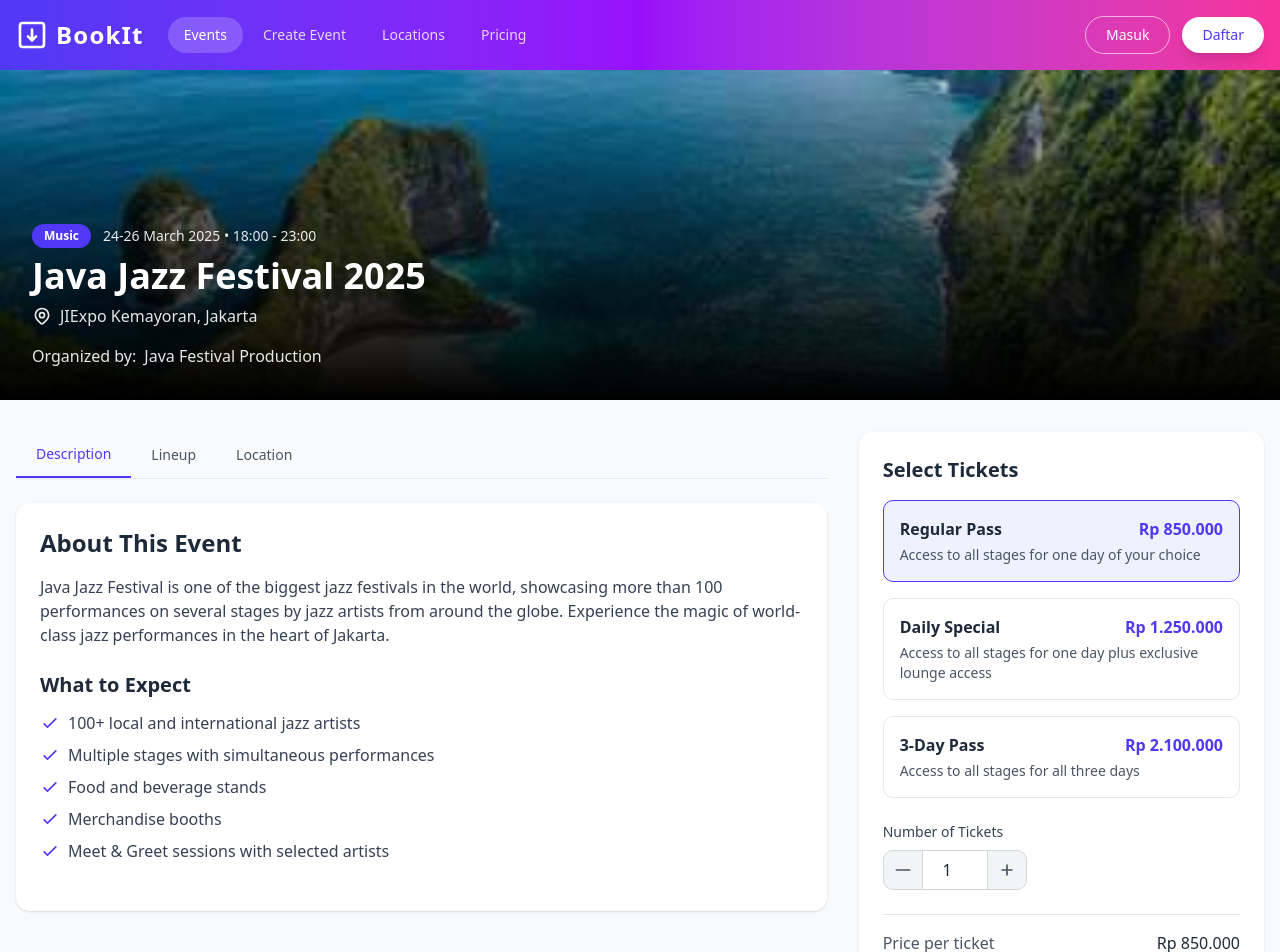
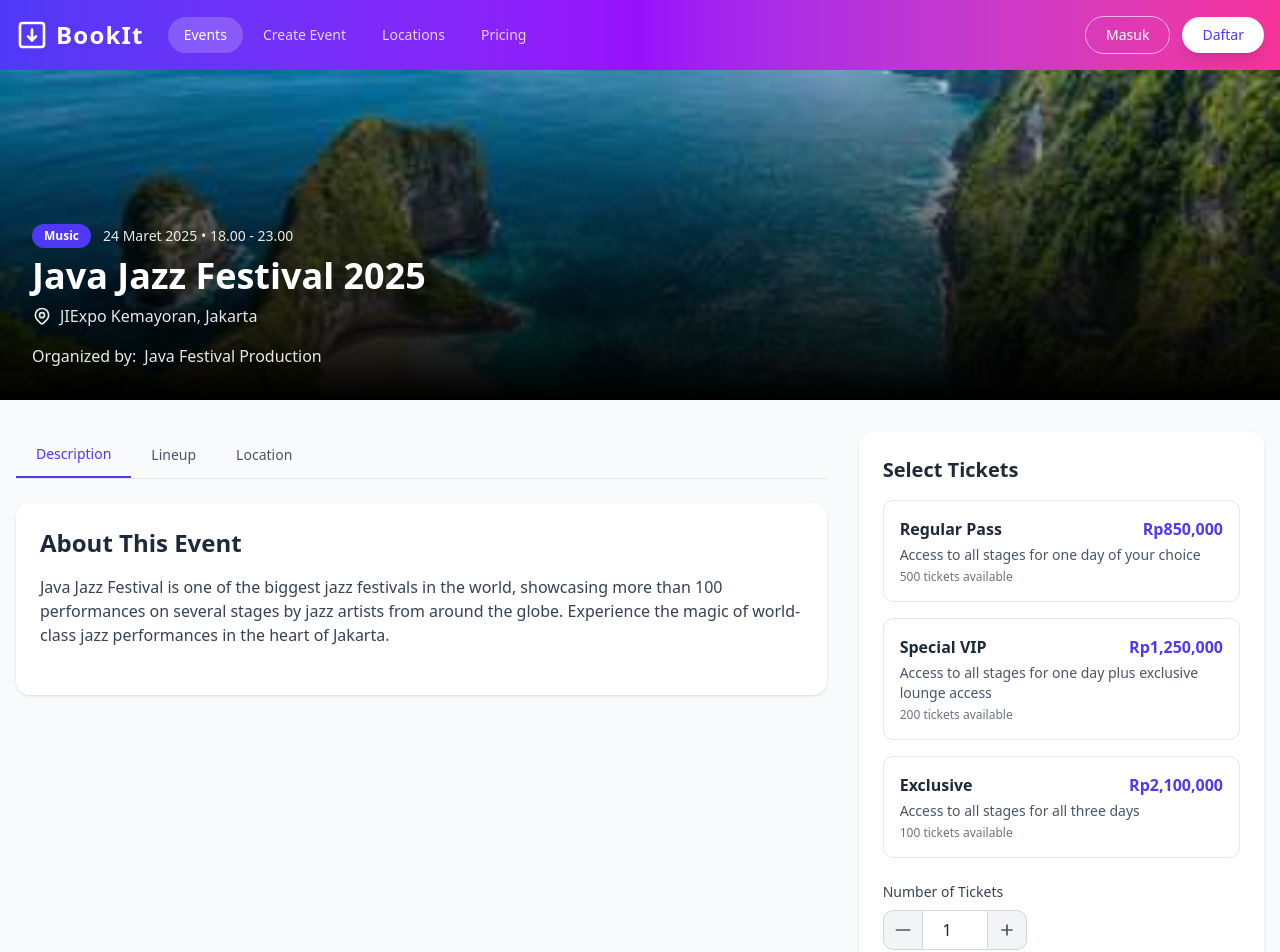
Before and after one commit to Pramudito2004/BookIt, a Next.js app: page /ticket/1 in a window 1280 px wide. Shown: the top 952 px of the page. Built offline with nearby package versions, Linux system fonts and the light colour scheme.

Commit message:
menyesuaikan atribut dengan erd

```diff
--- a/src/app/ticket/[id]/page.tsx
+++ b/src/app/ticket/[id]/page.tsx
@@ -1,3 +1,4 @@
+// src\app\ticket\[id]\page.tsx
 "use client";
 
 import React, { useState, useEffect } from "react";
@@ -12,29 +13,49 @@ export default function EventDetailPage() {
   const eventId = params.id;
   const [activeTab, setActiveTab] = useState("description");
   const [ticketQuantity, setTicketQuantity] = useState(1);
-  const [selectedTicketType, setSelectedTicketType] = useState("regular");
+  const [selectedTicketType, setSelectedTicketType] = useState<string | null>(
+    null
+  );
   const [isCheckoutOpen, setIsCheckoutOpen] = useState(false);
 
-  // Mock event data - in a real app you would fetch this based on eventId
+  // Mock event data based on Prisma schema
   const event = {
-    id: eventId,
-    title: "Java Jazz Festival 2025",
-    date: "24-26 March 2025",
-    time: "18:00 - 23:00",
-    location: "JIExpo Kemayoran, Jakarta",
-    address:
-      "Jl. Benyamin Sueb, Pademangan Tim., Jakarta Utara, DKI Jakarta 14410",
-    category: "Music",
-    image: "/image/bali.jpeg",
-    organizer: "Java Festival Production",
-    description:
+    event_id: eventId,
+    nama_event: "Java Jazz Festival 2025",
+    deskripsi:
       "Java Jazz Festival is one of the biggest jazz festivals in the world, showcasing more than 100 performances on several stages by jazz artists from around the globe. Experience the magic of world-class jazz performances in the heart of Jakarta.",
-    features: [
-      "100+ local and international jazz artists",
-      "Multiple stages with simultaneous performances",
-      "Food and beverage stands",
-      "Merchandise booths",
-      "Meet & Greet sessions with selected artists",
+    lokasi: "JIExpo Kemayoran, Jakarta",
+    tanggal_mulai: new Date("2025-03-24T18:00:00"),
+    tanggal_selesai: new Date("2025-03-26T23:00:00"),
+    foto_event: "/image/bali.jpeg",
+    kategori_event: "Music",
+    creator: {
+      nama_brand: "Java Festival Production",
+      kontak: "+62 812-3456-7890",
+    },
+    tipe_tikets: [
+      {
+        tiket_type_id: "regular",
+        nama: "Regular Pass",
+        harga: 850000,
+        jumlah_tersedia: 500,
+        deskripsi: "Access to all stages for one day of your choice",
+      },
+      {
+        tiket_type_id: "vip",
+        nama: "Special VIP",
+        harga: 1250000,
+        jumlah_tersedia: 200,
+        deskripsi:
+          "Access to all stages for one day plus exclusive lounge access",
+      },
+      {
+        tiket_type_id: "exclusive",
+        nama: "Exclusive",
+        harga: 2100000,
+        jumlah_tersedia: 100,
+        deskripsi: "Access to all stages for all three days",
+      },
     ],
     lineup: [
       { name: "Diana Krall", time: "21:00 - 22:30", day: "Friday, 24 March" },
@@ -51,43 +72,22 @@ export default function EventDetailPage() {
         day: "Saturday, 25 March",
       },
     ],
-    ticketTypes: [
-      {
-        id: "regular",
-        name: "Regular Pass",
-        price: "Rp 850.000",
-        priceValue: 850000,
-        description: "Access to all stages for one day of your choice",
-      },
-      {
-        id: "daily-special",
-        name: "Daily Special",
-        price: "Rp 1.250.000",
-        priceValue: 1250000,
-        description:
-          "Access to all stages for one day plus exclusive lounge access",
-      },
-      {
-        id: "3-day",
-        name: "3-Day Pass",
-        price: "Rp 2.100.000",
-        priceValue: 2100000,
-        description: "Access to all stages for all three days",
-      },
-    ],
   };
 
   // Calculate ticket price based on selected ticket type and quantity
-  const selectedTicket = event.ticketTypes.find(
-    (t) => t.id === selectedTicketType
+  const selectedTicket = event.tipe_tikets.find(
+    (t) => t.tiket_type_id === selectedTicketType
   );
   const totalPrice = selectedTicket
-    ? selectedTicket.priceValue * ticketQuantity
+    ? Number(selectedTicket.harga) * ticketQuantity
     : 0;
   const formattedPrice = new Intl.NumberFormat("id-ID", {
     style: "currency",
     currency: "IDR",
   }).format(totalPrice);
+
+  // Rest of the component remains the same as the previous implementation
+  // ... (copy the entire previous implementation, replacing event references)
 
   return (
     <div className="min-h-screen bg-gray-50">
@@ -95,8 +95,8 @@ export default function EventDetailPage() {
       {/* Event Header with Image */}
       <div className="w-full h-[50vh] relative pt-16">
         <Image
-          src={event.image}
-          alt={event.title}
+          src={event.foto_event}
+          alt={event.nama_event}
           fill
           className="object-cover"
         />
@@ -105,14 +105,28 @@ export default function EventDetailPage() {
         <div className="absolute bottom-0 left-0 right-0 p-8 container mx-auto">
           <div className="flex items-center mb-2">
             <span className="bg-indigo-600 text-white text-xs font-bold px-3 py-1 rounded-full mr-3">
-              {event.category}
+              {event.kategori_event}
             </span>
             <span className="text-white/90 text-sm">
-              {event.date} • {event.time}
+              {event.tanggal_mulai.toLocaleDateString("id-ID", {
+                day: "numeric",
+                month: "long",
+                year: "numeric",
+              })}{" "}
+              •{" "}
+              {event.tanggal_mulai.toLocaleTimeString("id-ID", {
+                hour: "2-digit",
+                minute: "2-digit",
+              })}{" "}
+              -{" "}
+              {event.tanggal_selesai.toLocaleTimeString("id-ID", {
+                hour: "2-digit",
+                minute: "2-digit",
+              })}
             </span>
           </div>
           <h1 className="text-3xl md:text-4xl font-bold text-white mb-2">
-            {event.title}
+            {event.nama_event}
           </h1>
           <div className="flex items-center text-white/90 mb-4">
             <svg
@@ -134,11 +148,11 @@ export default function EventDetailPage() {
                 d="M15 11a3 3 0 11-6 0 3 3 0 016 0z"
               />
             </svg>
-            {event.location}
+            {event.lokasi}
           </div>
           <div className="flex items-center text-white/90">
             <span className="mr-2">Organized by:</span>
-            <span className="font-medium">{event.organizer}</span>
+            <span className="font-medium">{event.creator.nama_brand}</span>
           </div>
         </div>
       </div>
@@ -177,32 +191,7 @@ export default function EventDetailPage() {
                   <h2 className="text-2xl font-bold mb-4 text-gray-800">
                     About This Event
                   </h2>
-                  <p className="text-gray-700 mb-6">{event.description}</p>
-
-                  <h3 className="text-xl font-bold mb-3 text-gray-800">
-                    What to Expect
-                  </h3>
-                  <ul className="space-y-2 mb-6">
-                    {event.features.map((feature, index) => (
-                      <li key={index} className="flex items-start">
-                        <svg
-                          className="w-5 h-5 text-indigo-600 mr-2 mt-0.5"
-                          fill="none"
-                          stroke="currentColor"
-                          viewBox="0 0 24 24"
-                        >
-                          <path
-                            strokeLinecap="round"
-                            strokeLinejoin="round"
-                            strokeWidth="2"
-                            d="M5 13l4 4L19 7"
-                          />
-                        </svg>
-                        <span className="text-gray-700">{feature}</span>
-                      </li>
-                    ))}
-                  </ul>
-
+                  <p className="text-gray-700 mb-6">{event.deskripsi}</p>
                 </div>
               )}
 
@@ -254,84 +243,8 @@ export default function EventDetailPage() {
                   </h2>
                   <div className="bg-gray-100 p-4 rounded-lg mb-6">
                     <h3 className="font-bold mb-2 text-gray-800">
-                      {event.location}
+                      {event.lokasi}
                     </h3>
-                    <p className="text-gray-700 mb-4 text-gray-800">
-                      {event.address}
-                    </p>
-                    <div className="relative w-full h-64 rounded-lg overflow-hidden">
-                      <Image
-                        src="/api/placeholder/800/400"
-                        alt="Map location"
-                        fill
-                        className="object-cover"
-                      />
-                      <div className="absolute inset-0 flex items-center justify-center">
-                        <span className="px-4 py-2 bg-white/80 rounded-lg text-sm font-medium text-gray-800">
-                          Interactive map would be displayed here
-                        </span>
-                      </div>
-                    </div>
-                  </div>
-
-                  <h3 className="text-xl font-bold mb-3 text-gray-800">
-                    Getting There
-                  </h3>
-                  <div className="space-y-4">
-                    <div className="flex items-start">
-                      <div className="flex-shrink-0 w-10 h-10 bg-indigo-100 rounded-full flex items-center justify-center mr-4">
-                        <svg
-                          className="w-5 h-5 text-indigo-600"
-                          fill="none"
-                          stroke="currentColor"
-                          viewBox="0 0 24 24"
-                        >
-                          <path
-                            strokeLinecap="round"
-                            strokeLinejoin="round"
-                            strokeWidth="2"
-                            d="M13.828 10.172a4 4 0 00-5.656 0l-4 4a4 4 0 105.656 5.656l1.102-1.101m-.758-4.899a4 4 0 005.656 0l4-4a4 4 0 00-5.656-5.656l-1.1 1.1"
-                          />
-                        </svg>
-                      </div>
-                      <div>
-                        <h4 className="font-bold mb-1 text-gray-800">
-                          Public Transportation
-                        </h4>
-                        <p className="text-gray-700">
-                          TransJakarta Bus: Route 3K from Harmoni to Pademangan
-                        </p>
-                        <p className="text-gray-700">
-                          MRT: Get off at Bundaran HI station, then take a taxi
-                        </p>
-                      </div>
-                    </div>
-
-                    <div className="flex items-start">
-                      <div className="flex-shrink-0 w-10 h-10 bg-indigo-100 rounded-full flex items-center justify-center mr-4">
-                        <svg
-                          className="w-5 h-5 text-indigo-600"
-                          fill="none"
-                          stroke="currentColor"
-                          viewBox="0 0 24 24"
-                        >
-                          <path
-                            strokeLinecap="round"
-                            strokeLinejoin="round"
-                            strokeWidth="2"
-                            d="M5 8h14M5 8a2 2 0 110-4h14a2 2 0 110 4M5 8v10a2 2 0 002 2h10a2 2 0 002-2V8m-9 4h4"
-                          />
-                        </svg>
-                      </div>
-                      <div>
-                        <h4 className="font-bold mb-1 text-gray-800">
-                          Parking
-                        </h4>
-                        <p className="text-gray-700">
-                          On-site parking available for Rp 25.000 per entry
-                        </p>
-                      </div>
-                    </div>
                   </div>
                 </div>
               )}
@@ -347,24 +260,25 @@ export default function EventDetailPage() {
 
               {/* Ticket Type Selection */}
               <div className="space-y-4 mb-6">
-                {event.ticketTypes.map((ticket) => (
+                {event.tipe_tikets.map((ticket) => (
                   <div
-                    key={ticket.id}
-                    onClick={() => setSelectedTicketType(ticket.id)}
+                    key={ticket.tiket_type_id}
+                    onClick={() => setSelectedTicketType(ticket.tiket_type_id)}
                     className={`p-4 border rounded-lg cursor-pointer transition-all ${
-                      selectedTicketType === ticket.id
+                      selectedTicketType === ticket.tiket_type_id
                         ? "border-indigo-600 bg-indigo-50"
                         : "border-gray-200 hover:border-indigo-300"
                     }`}
                   >
                     <div className="flex justify-between items-center mb-1">
-                      <h3 className="font-bold text-gray-800">{ticket.name}</h3>
+                      <h3 className="font-bold text-gray-800">{ticket.nama}</h3>
                       <span className="font-bold text-indigo-600">
-                        {ticket.price}
+                        Rp{ticket.harga.toLocaleString()}
                       </span>
                     </div>
-                    <p className="text-sm text-gray-600">
-                      {ticket.description}
+                    <p className="text-sm text-gray-600">{ticket.deskripsi}</p>
+                    <p className="text-xs text-gray-500 mt-1">
+                      {ticket.jumlah_tersedia} tickets available
                     </p>
                   </div>
                 ))}
@@ -432,7 +346,11 @@ export default function EventDetailPage() {
               <div className="border-t border-gray-200 pt-4 mb-6">
                 <div className="flex justify-between mb-2 text-gray-800">
                   <span className="text-gray-600">Price per ticket</span>
-                  <span>{selectedTicket?.price}</span>
+                  <span>
+                    {selectedTicket
+                      ? `Rp${selectedTicket.harga.toLocaleString()}`
+                      : "-"}
+                  </span>
                 </div>
                 <div className="flex justify-between mb-2 text-gray-800">
                   <span className="text-gray-600">Quantity</span>
@@ -447,7 +365,12 @@ export default function EventDetailPage() {
               {/* Checkout Button */}
               <button
                 onClick={() => setIsCheckoutOpen(true)}
-                className="w-full py-3 px-4 bg-gradient-to-r from-indigo-600 to-purple-600 text-white rounded-lg font-medium hover:from-indigo-700 hover:to-purple-700 transition-all duration-300 shadow-md"
+                disabled={!selectedTicketType}
+                className={`w-full py-3 px-4 rounded-lg font-medium transition-all duration-300 shadow-md ${
+                  selectedTicketType
+                    ? "bg-gradient-to-r from-indigo-600 to-purple-600 text-white hover:from-indigo-700 hover:to-purple-700"
+                    : "bg-gray-300 text-gray-500 cursor-not-allowed"
+                }`}
               >
                 Buy Tickets
               </button>
@@ -459,8 +382,9 @@ export default function EventDetailPage() {
       {/* Checkout Modal */}
       {isCheckoutOpen && (
         <div className="fixed inset-0 bg-black/50 flex items-center justify-center z-50 p-4">
-          <div className="bg-white rounded-xl shadow-xl w-full max-w-xl">
-            <div className="p-6">
+          <div className="bg-white rounded-xl shadow-xl w-full max-w-xl max-h-screen overflow-y-auto p-4">
+            <div className="p-6 flex flex-col">
+              {/* Header */}
               <div className="flex justify-between items-center mb-6">
                 <h3 className="text-xl font-bold">Complete Your Purchase</h3>
                 <button
@@ -483,18 +407,32 @@ export default function EventDetailPage() {
                 </button>
               </div>
 
+              {/* Event Details */}
               <div className="mb-6">
-                <h4 className="font-bold mb-2">{event.title}</h4>
+                <h4 className="font-bold mb-2">{event.nama_event}</h4>
                 <div className="text-sm text-gray-600 mb-4">
                   <p>
-                    {event.date} • {event.time}
+                    {event.tanggal_mulai.toLocaleDateString("id-ID", {
+                      day: "numeric",
+                      month: "long",
+                      year: "numeric",
+                    })}{" "}
+                    •{" "}
+                    {event.tanggal_mulai.toLocaleTimeString("id-ID", {
+                      hour: "2-digit",
+                      minute: "2-digit",
+                    })}{" "}
+                    -{" "}
+                    {event.tanggal_selesai.toLocaleTimeString("id-ID", {
+                      hour: "2-digit",
+                      minute: "2-digit",
+                    })}
                   </p>
-                  <p>{event.location}</p>
+                  <p>{event.lokasi}</p>
                 </div>
 
                 <div className="bg-indigo-50 p-4 rounded-lg mb-4">
                   <div className="flex justify-between mb-1">
-                    <span>{selectedTicket?.name}</span>
                     <span>x {ticketQuantity}</span>
                   </div>
                   <div className="flex justify-between font-bold">
@@ -504,6 +442,7 @@ export default function EventDetailPage() {
                 </div>
               </div>
 
+              {/* Form Input */}
               <div className="space-y-4 mb-6">
                 <div>
                   <label className="block text-sm font-medium text-gray-700 mb-1">
@@ -537,6 +476,7 @@ export default function EventDetailPage() {
                 </div>
               </div>
 
+              {/* Payment Method */}
               <div className="mb-6">
                 <h4 className="font-medium mb-2">Payment Method</h4>
                 <div className="grid grid-cols-2 gap-3">
@@ -567,6 +507,7 @@ export default function EventDetailPage() {
                 </div>
               </div>
 
+              {/* Checkout Button */}
               <button className="w-full py-3 px-4 bg-gradient-to-r from-indigo-600 to-purple-600 text-white rounded-lg font-medium hover:from-indigo-700 hover:to-purple-700 transition-all duration-300 shadow-md">
                 Pay Now
               </button>
@@ -662,7 +603,6 @@ export default function EventDetailPage() {
           </div>
         </div>
       </div>
-
       <Footer />
     </div>
   );
```
